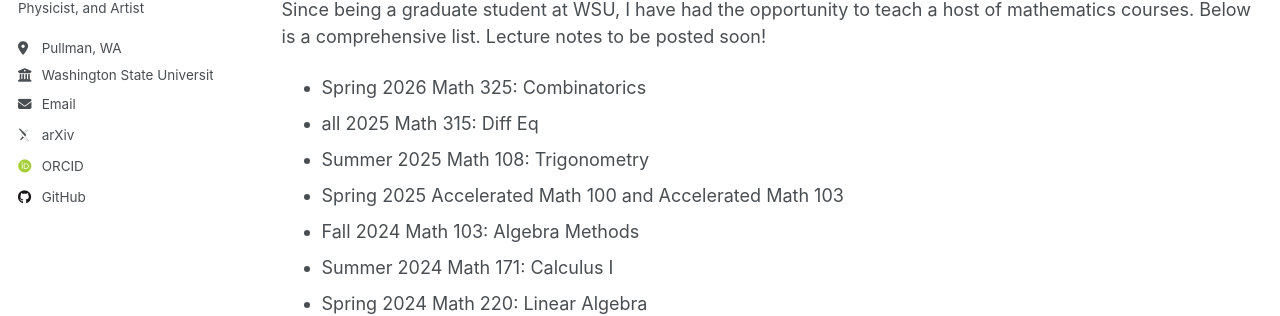
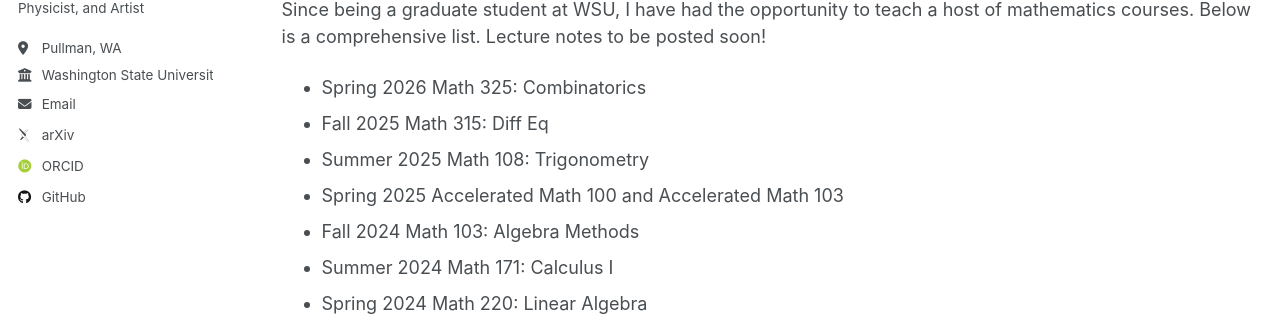
Before and after one commit to garrett-kepler/garrett-kepler.github.io, a Jekyll site: the page built from _pages/teaching.html, in a window 1280 px wide and 1200 px high. Shown: the part 331-647 px from the top of the window. Built offline with Jekyll 4.4.1, drawn with Linux system fonts in a browser that asks for light colours; some web fonts are replaced; a script that is not in the unit is left out.

Commit message:
Update teaching.html

```diff
--- a/_pages/teaching.html
+++ b/_pages/teaching.html
@@ -14,7 +14,7 @@ Since being a graduate student at WSU, I have had the opportunity to teach a hos
 
 <ul>
   <li>Spring 2026		Math 325: Combinatorics</li>
-<li>all 2025 		Math 315: Diff Eq</li>
+<li>Fall 2025 		Math 315: Diff Eq</li>
 <li>Summer 2025 		Math 108: Trigonometry </li>
 <li>Spring 2025		Accelerated Math 100 and Accelerated Math 103</li>
 <li>Fall 2024		Math 103: Algebra Methods</li>
```
